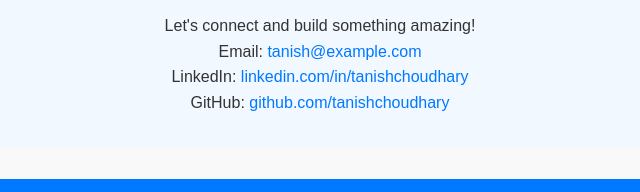
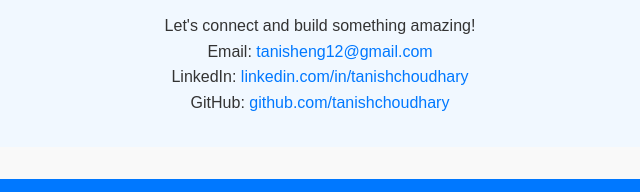
Before and after one commit to Tanish-cloud12/ASN-tanish, a plain HTML site: page index.html in a window 1280 px wide. Shown: the part 1325-1517 px from the top of the page, 320-960 px from the left. Drawn offline with Linux system fonts and the light colour scheme.

Commit message:
Update index.html

```diff
--- a/index.html
+++ b/index.html
@@ -4,7 +4,7 @@
   <meta charset="UTF-8">
   <meta name="viewport" content="width=device-width, initial-scale=1.0">
   <title>Tanish Choudhary | Portfolio</title>
-  <!-- <link rel="stylesheet" href="style.css"> -->
+
 </head>
 <body>
 
@@ -263,7 +263,7 @@ footer {
     <h2>Contact</h2>
     <p>Let's connect and build something amazing!</p>
     <div class="contact-info">
-      <p>Email: <a href="mailto:tanisheng12@gmail.com">tanish@example.com</a></p>
+      <p>Email: <a href="mailto:tanisheng12@gmail.com">tanisheng12@gmail.com</a></p>
       <p>LinkedIn: <a href="https://www.linkedin.com/in/tanish-choudhary-network/">linkedin.com/in/tanishchoudhary</a></p>
       <p>GitHub: <a href="https://github.com/Tanish-cloud12">github.com/tanishchoudhary</a></p>
     </div>
```
